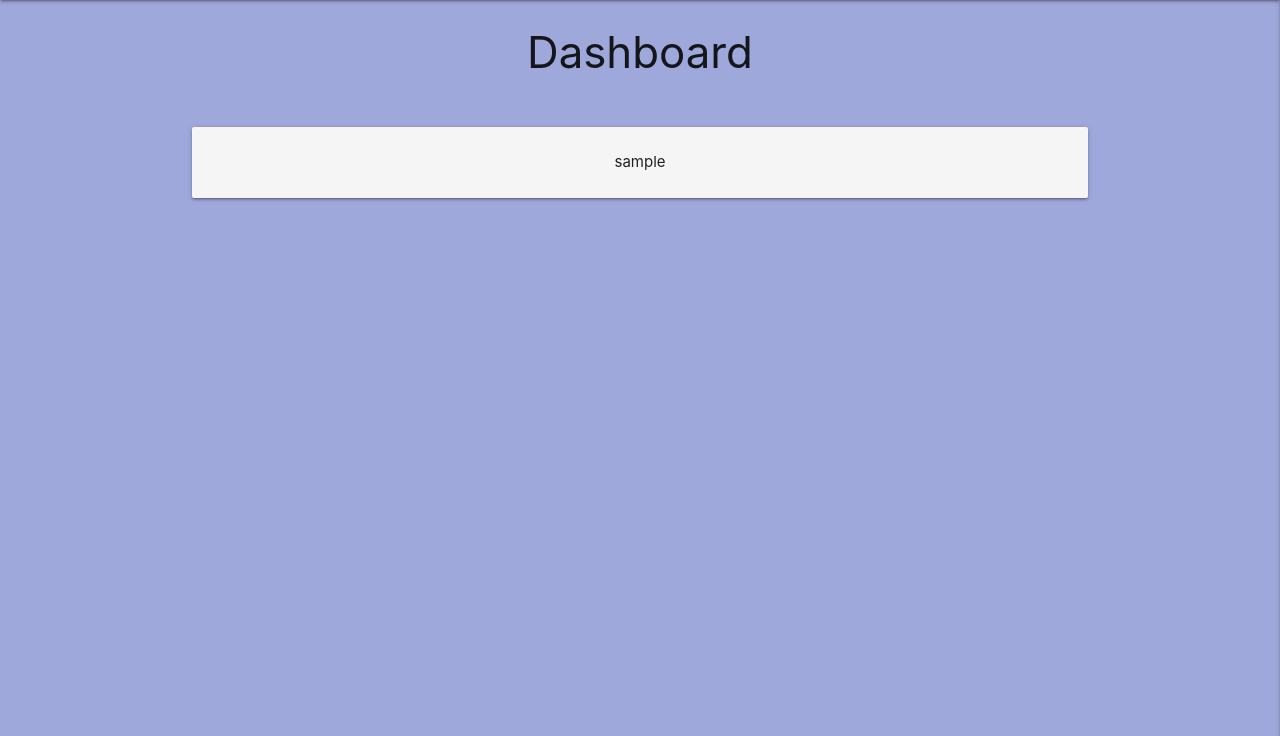
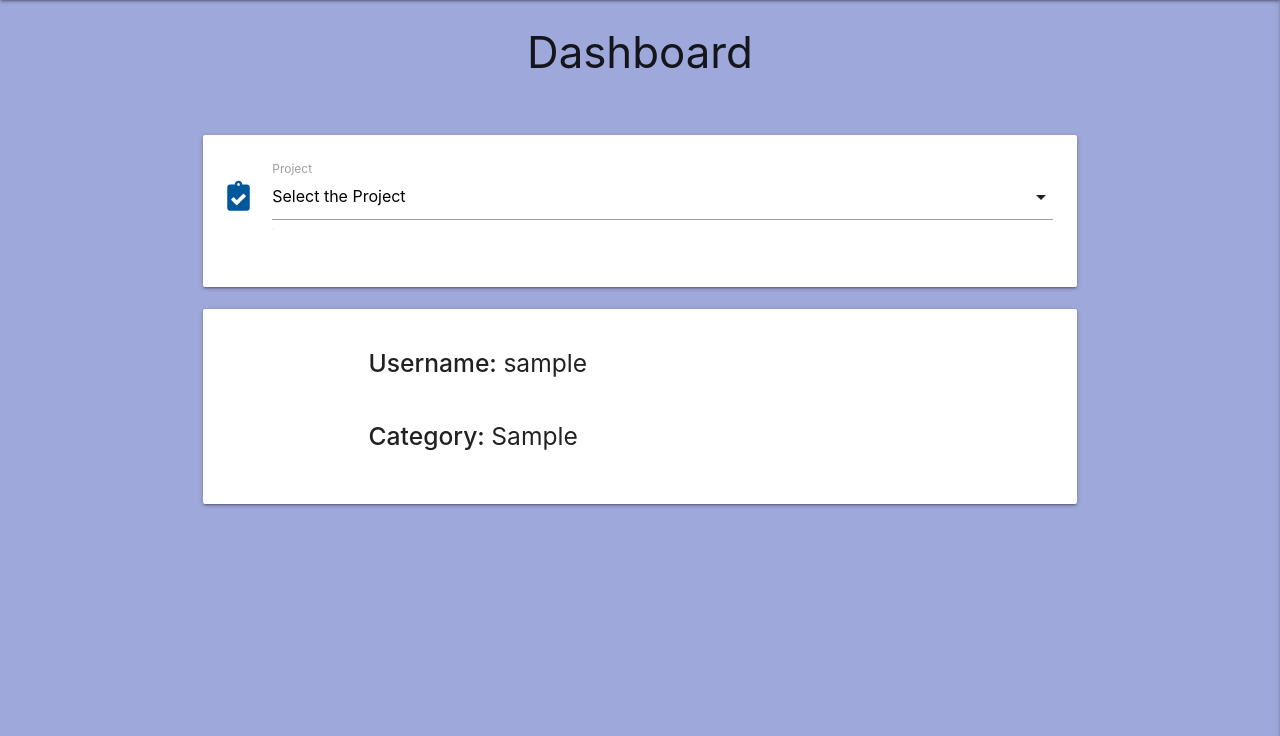
Before and after one commit to fabiodearaujo/bug_tracker_mp3, a Flask app: a page that uses templates/dashboard.html in a window 1280 px wide. Shown: the part 64-800 px from the top of the page. Run offline with Flask 2, Linux system fonts and the light colour scheme; the visitor is signed in with stand-in values (Sample User, id 1); a database or web service that is not in the repository returns one stand-in record (values such as "Sample title"); some libraries are stand-ins or nearby versions.

Commit message:
added the project selection on the top of the dashboard

```diff
--- a/app.py
+++ b/app.py
@@ -77,9 +77,10 @@ def login():
 
 @app.route("/dashboard/<user_name>", methods=["GET", "POST"])
 def dashboard(user_name):
-    user_name = mongo.db.user.find_one(
-        {"user_name": session["user"]})["user_name"]
-    return render_template("dashboard.html", user_name=user_name)
+    user_name = mongo.db.user.find_one({"user_name": session["user"]})
+    projects = mongo.db.project.find().sort("project_name", 1)
+    return render_template("dashboard.html",
+        user_name=user_name, projects=projects)
 
 
 @app.route("/search", methods=["GET", "POST"])
@@ -176,7 +177,8 @@ def create_ticket():
 
     categories = mongo.db.category.find().sort("category_name", 1)
     projects = mongo.db.project.find().sort("project_name", 1)
-    return render_template("create_ticket.html", categories=categories, projects=projects)
+    return render_template("create_ticket.html",
+        categories=categories, projects=projects)
 
 
 @app.route("/logout")
--- a/templates/dashboard.html
+++ b/templates/dashboard.html
@@ -10,7 +10,44 @@
 
 {% block content %}
     <h3 class="center-align">Dashboard</h3>
-    <div class="row card-panel grey lighten-4 center-align top-spacing">
-       {{ user_name }}
+
+    <div class="row top-spacing">
+        <div class="col s12">
+            <div class="card-panel">
+                <!-- project seletcion  -->
+                <div class="row">
+                    <div class="input-field col s12">
+                        <i class="fas fa-clipboard-check prefix light-blue-text text-darken-4"></i>
+                        <select id="project_name" name="project_name" class="validate" required>
+                            <option value="" disabled selected>Select the Project</option>
+                            {% for project in projects %}
+                                {% if project.user_name == session.user %}
+                                    <option value="{{ project.project_name }}">{{ project.project_name }}</option>
+                                {% endif %}
+                            {% endfor %}
+                        </select>
+                        <label for="project_name">Project</label>
+                    </div>
+                </div>
+            </div>
+        </div>
+
+        <div class="col s12">
+            <div class="card-panel">
+                <!-- username field -->
+                <div class="row">
+                    <div class="col s12 offset-m2">
+                        <h5><strong>Username: </strong> {{ user_name.user_name }}</h5>
+                    </div>
+                </div>
+                <!-- user category -->
+                <div class="row">
+                    <div class="col s12 offset-m2">
+                        <h5><strong>Category: </strong> {{ user_name.user_category }}</h5>
+                    </div>
+                </div>
+            </div>
+        </div>
     </div>
+
 {% endblock %}
```
